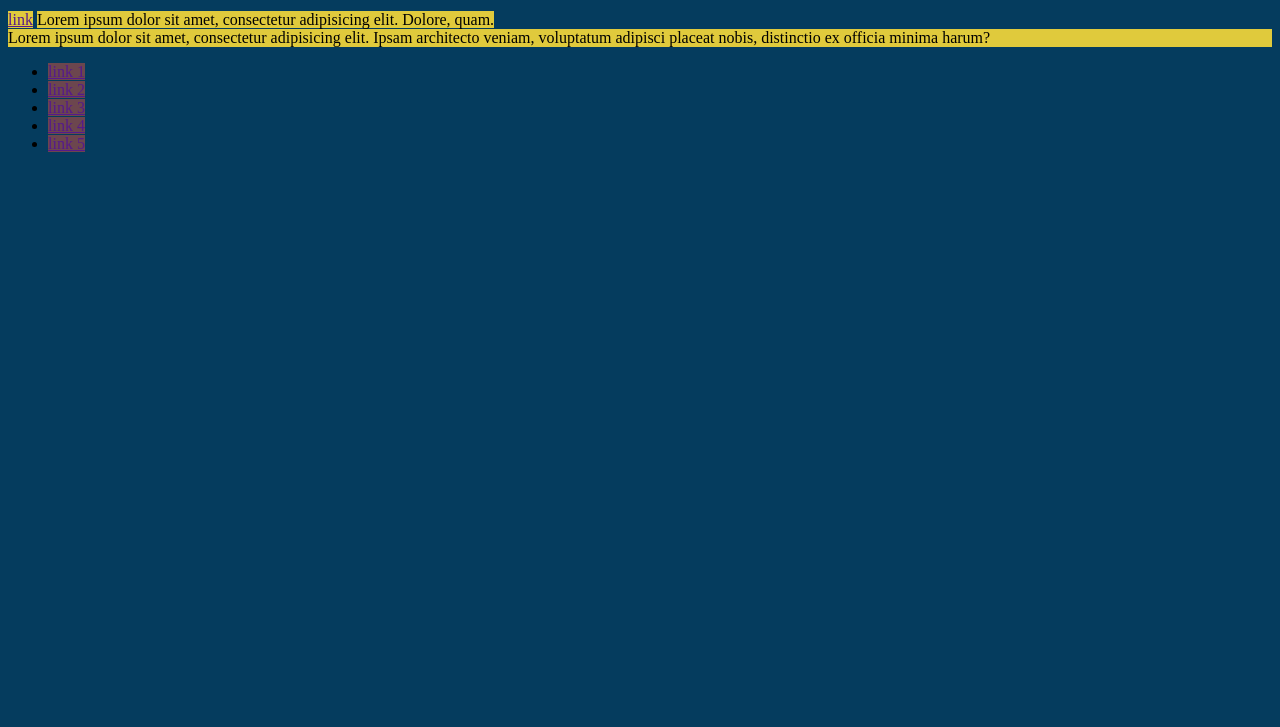
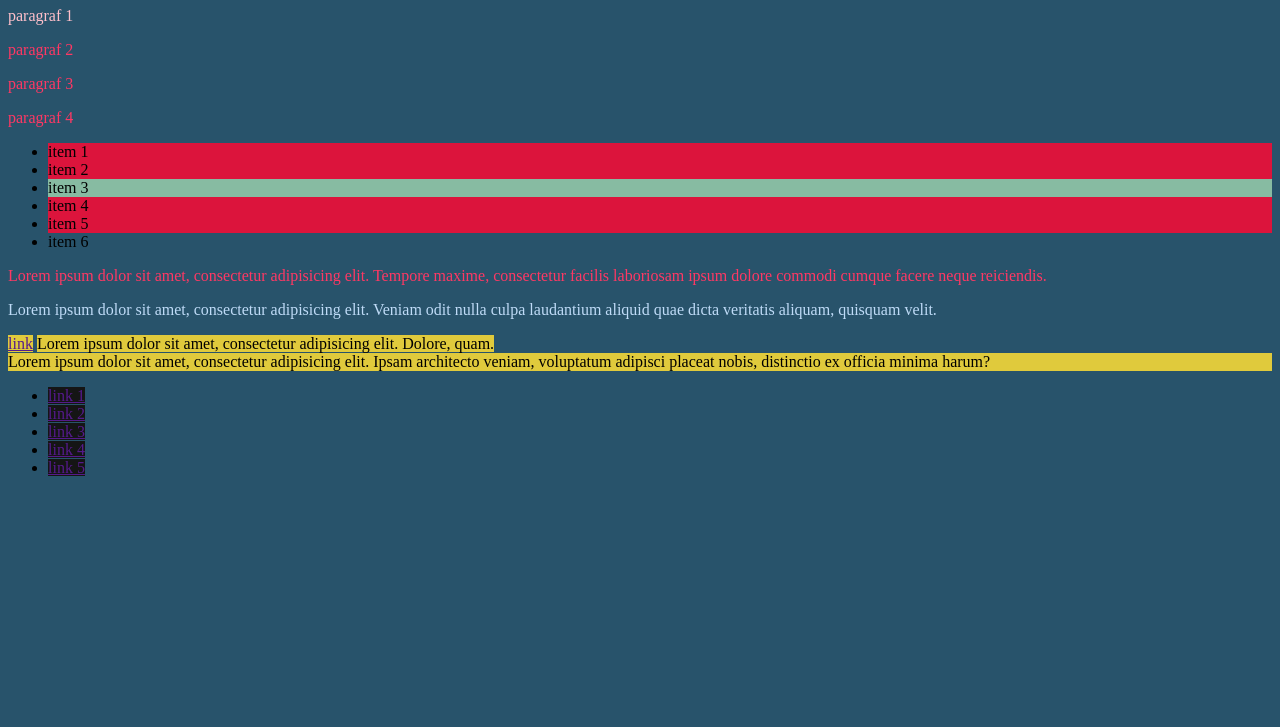
Before and after one commit to agacik/css-podstawy, a plain HTML site: page podstawowe-selektory/index.html in a window 1280 px wide. Shown: the part 73-800 px from the top of the page. Drawn offline with Linux system fonts and the light colour scheme.

Commit message:
Zakończone podstawowe selektory.

```diff
--- a/podstawowe-selektory/css/style.css
+++ b/podstawowe-selektory/css/style.css
@@ -1,5 +1,5 @@
 body {
-    background-color: #053C5E;
+    background-color: #28536B;
 }
 
 p {
@@ -19,5 +19,17 @@ li > a {
 }
 
 ul a {
-    background-color: #6C464E;
+    background-color: #151515;
 }
+
+h1 + p {
+    color:pink;
+}
+
+ul#lista li:not(.last) {
+    background-color: crimson;
+}
+
+ul#lista li:nth-child(3) {
+    background-color: #87BBA2;
+}
--- a/podstawowe-selektory/index.html
+++ b/podstawowe-selektory/index.html
@@ -6,6 +6,22 @@
     <title>Podstawy CSS - selektory</title>
     <link rel="stylesheet" href="css/style.css">
 </head>
+<header>
+    <h1>heading text 1</h1>
+    <p>paragraf 1</p>
+    <p>paragraf 2</p>
+    <p>paragraf 3</p>
+    <p>paragraf 4</p>
+</header>
+
+<ul id="lista">
+    <li class="list-item">item 1</li>
+    <li class="list-item">item 2</li>
+    <li class="list-item">item 3</li>
+    <li class="list-item">item 4</li>
+    <li class="list-item">item 5</li>
+    <li class="list-item last">item 6</li>
+</ul>
 
 <body>
     <p>Lorem ipsum dolor sit amet, consectetur adipisicing elit. Tempore maxime, consectetur facilis laboriosam ipsum dolore commodi cumque facere neque reiciendis.</p>
```
